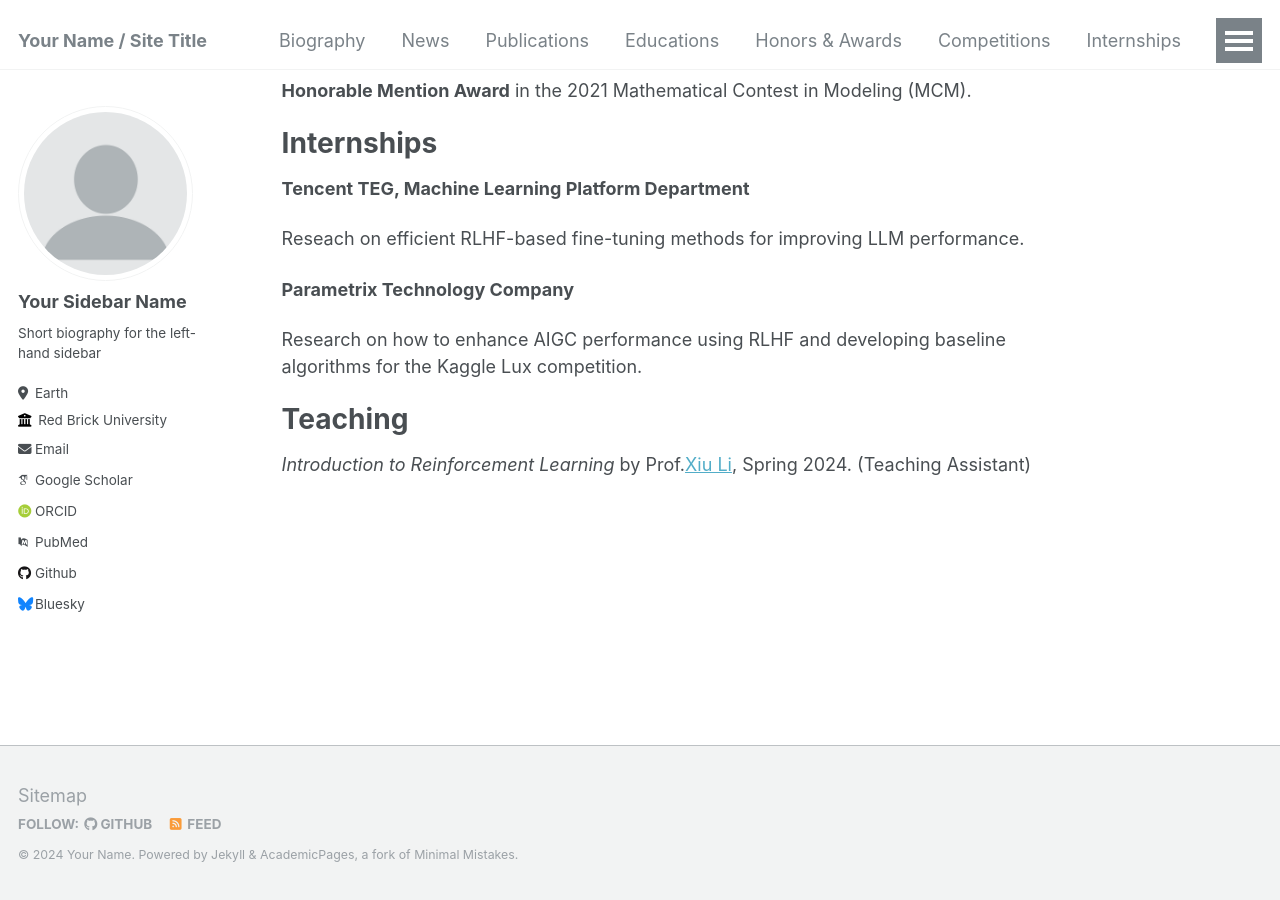
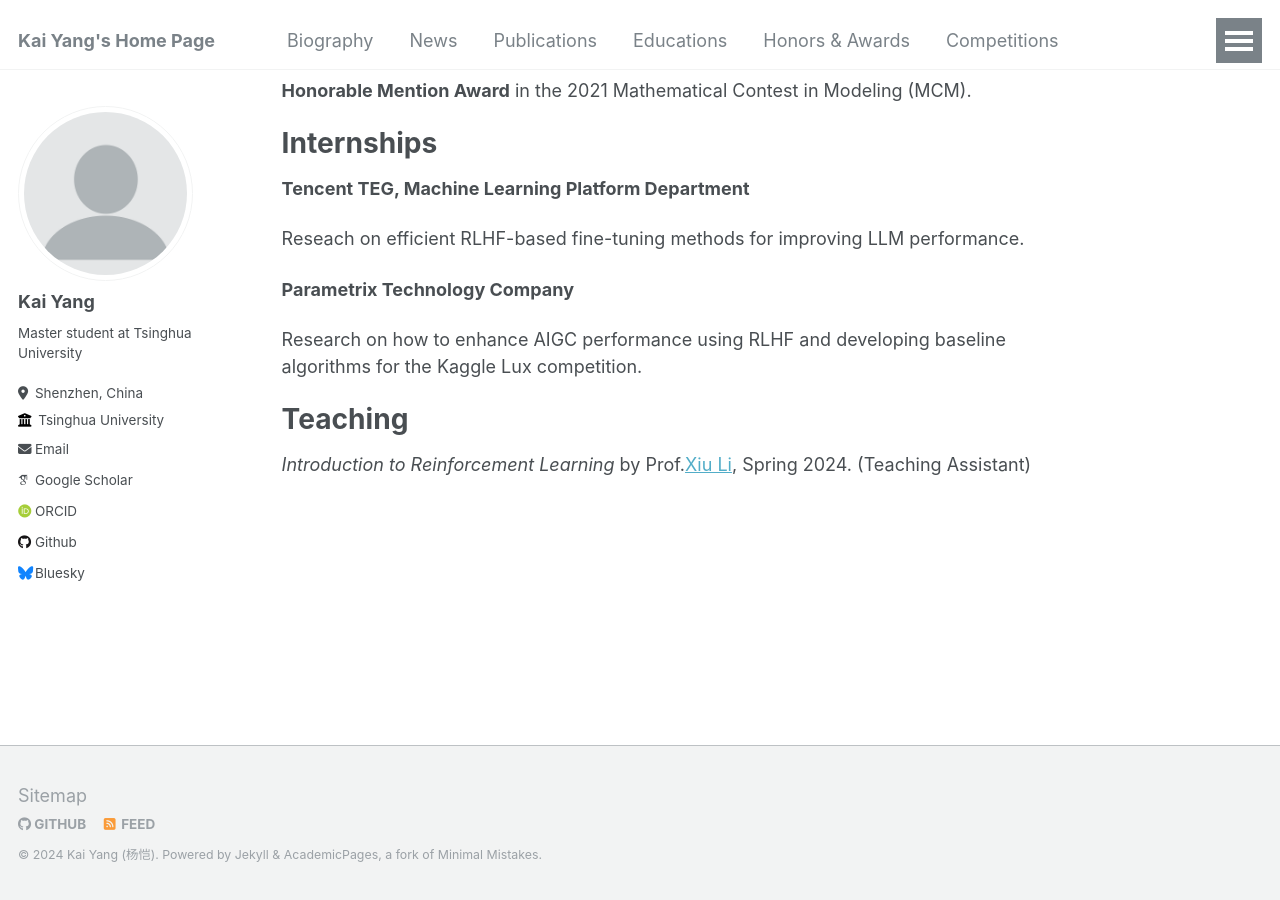
Before and after one commit to yk7333/yk7333.github.io, a Jekyll site: the page built from _pages/about.md, in a window 1280 px wide and 900 px high, scrolled down 2758 px. Built offline with Jekyll 4.4.1, drawn with Linux system fonts in a browser that asks for light colours; some web fonts are replaced; a script that is not in the unit is left out.

Commit message:
Update _config.yml

```diff
--- a/_config.yml
+++ b/_config.yml
@@ -7,14 +7,14 @@
 # server process.
 
 # Basic Site Settings
-locale                   : "en-US"
-title                    : "Your Name / Site Title"
+locale                   : "Shenzhen-China"
+title                    : "Kai Yang's Home Page"
 title_separator          : "-"
-name                     : &name "Your Name"
-description              : &description "personal description"
-url                      : https://academicpages.github.io # the base hostname & protocol for your site e.g. "https://mmistakes.github.io"
+name                     : &name "Kai Yang (杨恺)"
+description              : &description "Master student at Tsinghua University"
+url                      : https://yk7333.github.io # the base hostname & protocol for your site e.g. "https://mmistakes.github.io"
 baseurl                  : "" # the subpath of your site, e.g. "/blog"
-repository               : "academicpages/academicpages.github.io"
+repository               : "yk7333/yk7333.github.io"
 
 # Site Author - The following control what appear as part of the author content on the side bar.
 #               If a field is blank the icon and link will not appear, otherwise it will be shown.
@@ -22,27 +22,27 @@ repository               : "academicpages/academicpages.github.io"
 author:
   # Biographic information
   avatar           : "profile.png"
-  name             : "Your Sidebar Name"
+  name             : "Kai Yang"
   pronouns         : # example: "she/her"
-  bio              : "Short biography for the left-hand sidebar"
-  location         : "Earth"
-  employer         : "Red Brick University"
+  bio              : "Master student at Tsinghua University"
+  location         : "Shenzhen, China"
+  employer         : "Tsinghua University"
   uri              : # URL
-  email            : "none@example.org"
+  email            : "yk22@mails.tsinghua.edu.cn"
 
   # Academic websites
   arxiv            : # URL - Update with the correct link to your profile
-  googlescholar    : "https://scholar.google.com/citations?user=PS_CX0AAAAAJ"
-  impactstory      : # URL
-  orcid            : "http://orcid.org/yourorcidurl"
-  pubmed           : "https://www.ncbi.nlm.nih.gov/pubmed/?term=john+snow"
-  researchgate     : # URL
+  googlescholar    : "https://scholar.google.com.hk/citations?user=mdPLH-sAAAAJ&hl=zh-CN&authuser=1"
+  # impactstory      : # URL
+  orcid            : "0009-0005-3061-9116"
+  # pubmed           : "https://www.ncbi.nlm.nih.gov/pubmed/?term=john+snow"
+  # researchgate     : # URL
 
   # Repositories and software development
   bitbucket        : # Username - Update with your username on the site
   codepen          : # Username
   dribbble         : # Username
-  github           : "academicpages"
+  github           : "yk7333"
   kaggle           : # Username
   stackoverflow    : # User number or user number and name (i.e., use "1" or "1/jeff-atwood")
 
```
